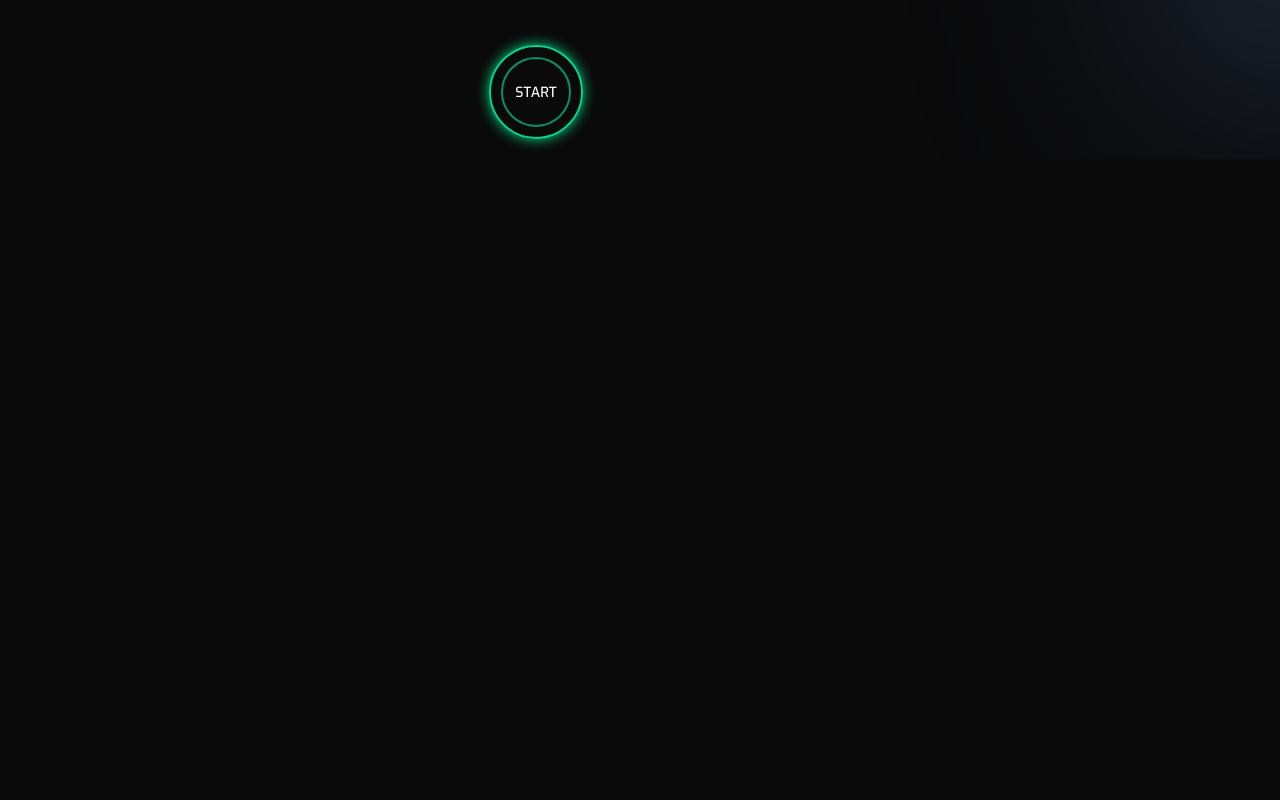
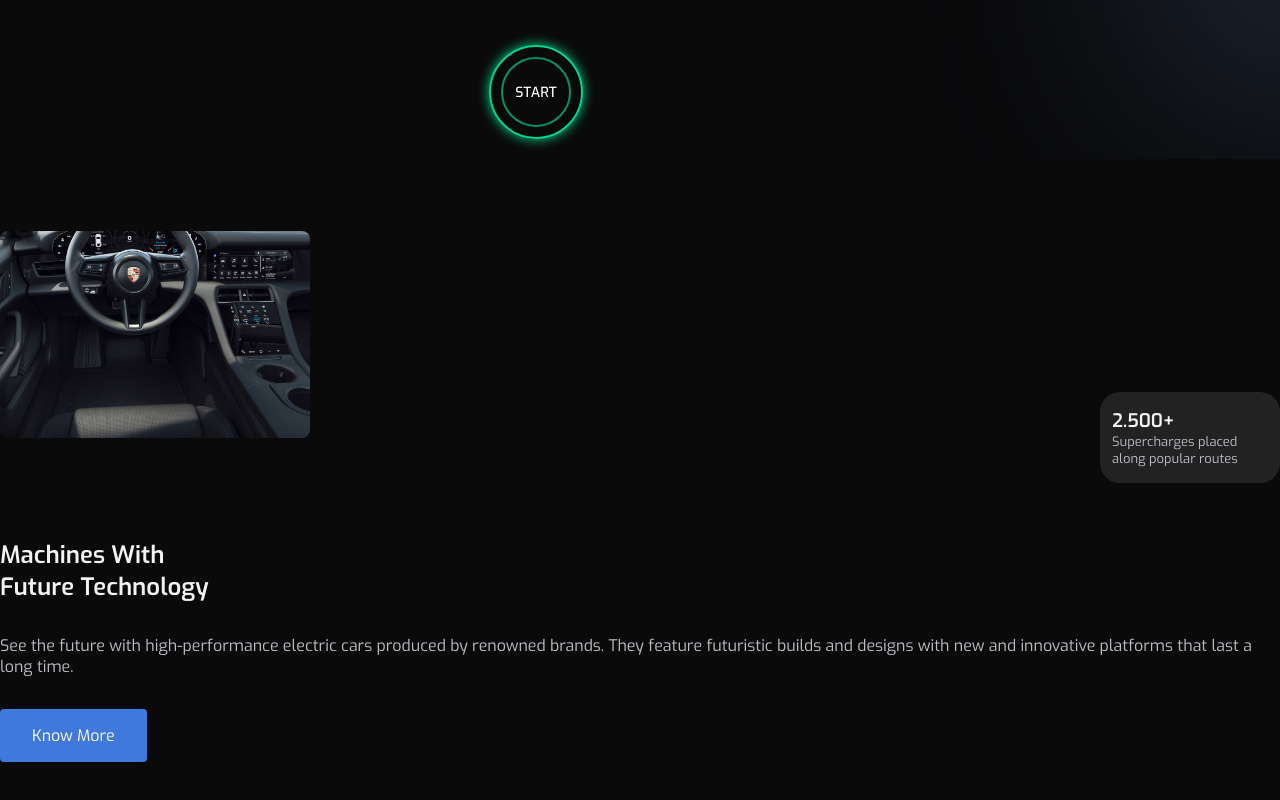
Before and after one commit to tujade/responsive-car-website-main, a plain HTML site: page index.html in a window 1280 px wide. Shown: the part 622-1422 px from the top of the page. Drawn offline with nearby package versions, Linux system fonts and the light colour scheme.

Commit message:
About and Buttons Set Up :bookmark:

```diff
--- a/assets/css/styles.css
+++ b/assets/css/styles.css
@@ -361,9 +361,64 @@ img {
 
 
 /*=============== BUTTON ===============*/
+.button {
+  display: inline-block;
+  background-color: var(--first-color);
+  color: var(--white-color);
+  padding: 1rem 2rem;
+  border-radius: .25rem;
+  font-size: var(--normal-font-size);
+  transition: .3s;
+}
+
+.button:hover {
+  background-color: var(--first-color-alt);
+}
 
 
 /*=============== ABOUT ===============*/
+.about__container {
+  row-gap: 6rem;
+}
+
+.about__group {
+  position: relative;
+}
+
+.about__img {
+  width: 310px;
+  border-radius: .5rem;
+}
+
+.about__card {
+  width: 180px;
+  position: absolute;
+  right: 0;
+  bottom: -2.5rem;
+  background-color: hsla(0, 0%, 100%, .1);
+  backdrop-filter: blur(16px);
+  padding: 1rem .75rem;
+  border-radius: 1.25rem;
+}
+
+.about_card-title {
+  font-size: var(--h3-font-size);
+  margin-bottom: .5rem;
+}
+
+.about__card-description {
+  font-size: var(--smaller-font-size);
+}
+
+.about__title {
+  text-align: initial;
+  margin-bottom: 2rem;
+}
+
+.about__description {
+  margin-bottom: 2rem;
+}
+
 
 
 /*=============== POPULAR ===============*/
--- a/index.html
+++ b/index.html
@@ -114,7 +114,34 @@
 
         <!--==================== ABOUT ====================-->
         <section class="about section" id="about">
+            <div class="about__container conteiner grid">
+                <div class="about__group">
+                    <img src="/assets/img/about.png" alt="Image of a car" class="about__img">
 
+                    <div class="about__card">
+                        <h3 class="about__card-title">2.500+</h3>
+                        <p class="about__card-description">
+                            Supercharges placed along popular routes
+                        </p>
+                    </div>
+                </div>
+
+                <div class="about__data">
+                    <h2 class="section__title about__title">
+                        Machines With <br> Future Technology
+                    </h2>
+
+                    <p class="about__description">
+                        See the future with high-performance electric cars produced by
+                        renowned brands. They feature futuristic builds and designs with
+                        new and innovative platforms that last a long time.
+                    </p>
+
+                    <a href="#" class="button">
+                        Know More
+                    </a>
+                </div>
+            </div>
         </section>
 
         <!--==================== POPULAR ====================-->
```
